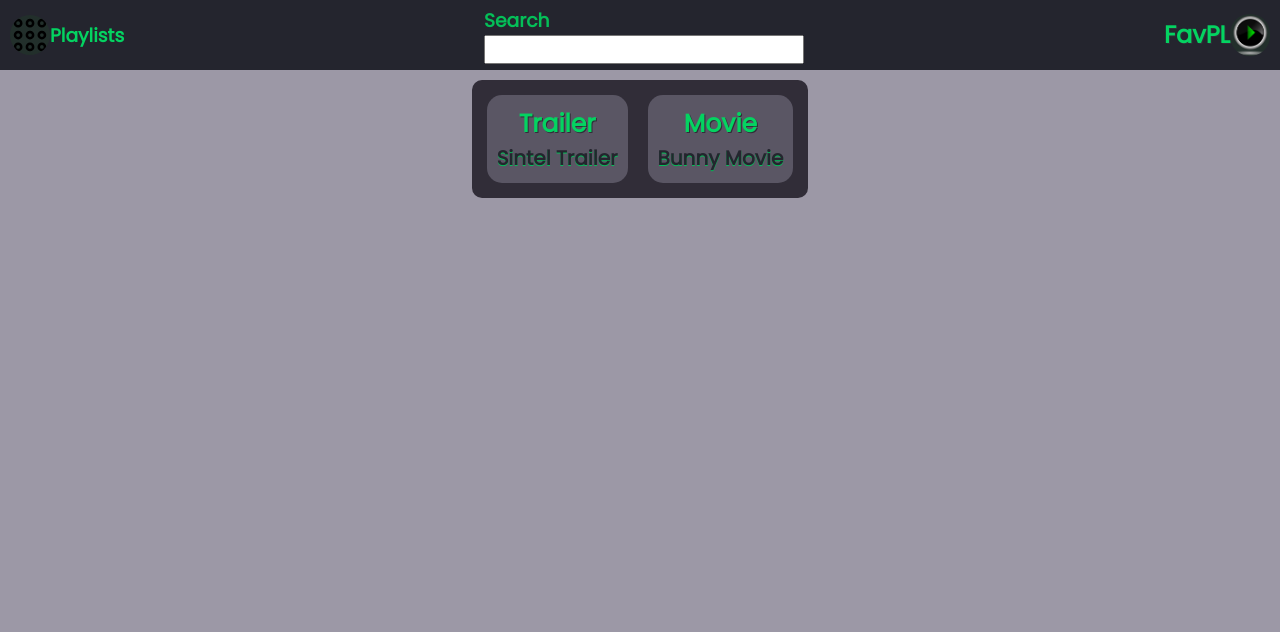
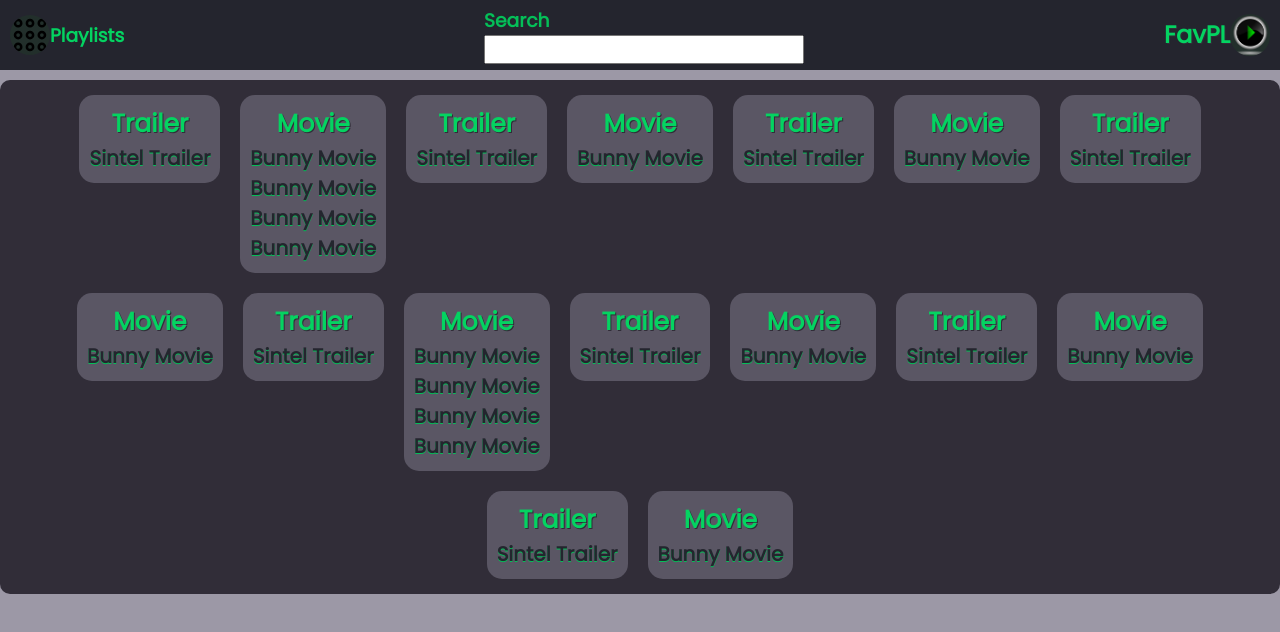
Before and after one commit to lucasrennok/FavPlaylists, a React (Create React App) app in the folder web/: page /playlists in a window 1280 px wide. Shown: the top 632 px of the page. Built offline with nearby package versions, Linux system fonts and the light colour scheme; the HTML template or start-up script is replaced by a standard one.

Commit message:
organizing things before videosList

```diff
--- a/web/src/components/PlaylistVideos/PlaylistVideos.js
+++ /dev/null
@@ -1,27 +0,0 @@
-import React from 'react';
-
-import {Link} from 'react-router-dom';
-import './styles.css'
-
-function PlaylistVideos(){
-    // state = api.get(url)
-    return(
-        <div className="text-playlists">
-            <div className="playlist-videos">
-                <h2>Trailer</h2>
-                <Link to={{pathname: "/playerarea", state:{urlVideo:'https://media.w3.org/2010/05/sintel/trailer_hd.mp4', titleVideo:'Sintel'}}} className="video" >
-                    <h3>Sintel Trailer</h3>
-                </Link>
-            </div>
-
-            <div className="playlist-videos">
-                <h2>Movie</h2>
-                <Link to={{pathname: "/playerarea", state:{urlVideo:'http://media.w3.org/2010/05/bunny/movie.mp4', titleVideo:'Bunny'}}} className="video">
-                    <h3>Bunny Movie</h3>
-                </Link>
-            </div>
-        </div>
-    );
-}
-
-export default PlaylistVideos;
--- /dev/null
+++ b/web/src/components/Playlists/Playlists.js
@@ -0,0 +1,136 @@
+import React from 'react';
+
+import {Link} from 'react-router-dom';
+import './styles.css'
+
+function Playlists(){
+    // api get the state url firstvideo, playlistid, title first video
+    return(
+        <div className="text-playlists">
+            <div className="playlist-videos">
+                <h2>Trailer</h2>
+                <Link to={{pathname: "/playerarea", state:{playlistId: 1, urlVideo:'https://media.w3.org/2010/05/sintel/trailer_hd.mp4', titleVideo:'Sintel'}}} className="video" >
+                    <h3>Sintel Trailer</h3>
+                </Link>
+            </div>
+
+            <div className="playlist-videos">
+                <h2>Movie</h2>
+                <Link to={{pathname: "/playerarea", state:{playlistId: 2, urlVideo:'http://media.w3.org/2010/05/bunny/movie.mp4', titleVideo:'Bunny'}}} className="video">
+                    <h3>Bunny Movie</h3>
+                </Link>
+                <Link to={{pathname: "/playerarea", state:{playlistId: 2, urlVideo:'http://media.w3.org/2010/05/bunny/movie.mp4', titleVideo:'Bunny'}}} className="video">
+                    <h3>Bunny Movie</h3>
+                </Link>
+                <Link to={{pathname: "/playerarea", state:{playlistId: 2, urlVideo:'http://media.w3.org/2010/05/bunny/movie.mp4', titleVideo:'Bunny'}}} className="video">
+                    <h3>Bunny Movie</h3>
+                </Link>
+                <Link to={{pathname: "/playerarea", state:{playlistId: 2, urlVideo:'http://media.w3.org/2010/05/bunny/movie.mp4', titleVideo:'Bunny'}}} className="video">
+                    <h3>Bunny Movie</h3>
+                </Link>
+            </div>
+            <div className="playlist-videos">
+                <h2>Trailer</h2>
+                <Link to={{pathname: "/playerarea", state:{playlistId: 1, urlVideo:'https://media.w3.org/2010/05/sintel/trailer_hd.mp4', titleVideo:'Sintel'}}} className="video" >
+                    <h3>Sintel Trailer</h3>
+                </Link>
+            </div>
+
+            <div className="playlist-videos">
+                <h2>Movie</h2>
+                <Link to={{pathname: "/playerarea", state:{playlistId: 2, urlVideo:'http://media.w3.org/2010/05/bunny/movie.mp4', titleVideo:'Bunny'}}} className="video">
+                    <h3>Bunny Movie</h3>
+                </Link>
+            </div>
+            <div className="playlist-videos">
+                <h2>Trailer</h2>
+                <Link to={{pathname: "/playerarea", state:{playlistId: 1, urlVideo:'https://media.w3.org/2010/05/sintel/trailer_hd.mp4', titleVideo:'Sintel'}}} className="video" >
+                    <h3>Sintel Trailer</h3>
+                </Link>
+            </div>
+
+            <div className="playlist-videos">
+                <h2>Movie</h2>
+                <Link to={{pathname: "/playerarea", state:{playlistId: 2, urlVideo:'http://media.w3.org/2010/05/bunny/movie.mp4', titleVideo:'Bunny'}}} className="video">
+                    <h3>Bunny Movie</h3>
+                </Link>
+            </div>
+            <div className="playlist-videos">
+                <h2>Trailer</h2>
+                <Link to={{pathname: "/playerarea", state:{playlistId: 1, urlVideo:'https://media.w3.org/2010/05/sintel/trailer_hd.mp4', titleVideo:'Sintel'}}} className="video" >
+                    <h3>Sintel Trailer</h3>
+                </Link>
+            </div>
+
+            <div className="playlist-videos">
+                <h2>Movie</h2>
+                <Link to={{pathname: "/playerarea", state:{playlistId: 2, urlVideo:'http://media.w3.org/2010/05/bunny/movie.mp4', titleVideo:'Bunny'}}} className="video">
+                    <h3>Bunny Movie</h3>
+                </Link>
+            </div>
+            <div className="playlist-videos">
+                <h2>Trailer</h2>
+                <Link to={{pathname: "/playerarea", state:{playlistId: 1, urlVideo:'https://media.w3.org/2010/05/sintel/trailer_hd.mp4', titleVideo:'Sintel'}}} className="video" >
+                    <h3>Sintel Trailer</h3>
+                </Link>
+            </div>
+
+            <div className="playlist-videos">
+                <h2>Movie</h2>
+                <Link to={{pathname: "/playerarea", state:{playlistId: 2, urlVideo:'http://media.w3.org/2010/05/bunny/movie.mp4', titleVideo:'Bunny'}}} className="video">
+                    <h3>Bunny Movie</h3>
+                </Link>
+                <Link to={{pathname: "/playerarea", state:{playlistId: 2, urlVideo:'http://media.w3.org/2010/05/bunny/movie.mp4', titleVideo:'Bunny'}}} className="video">
+                    <h3>Bunny Movie</h3>
+                </Link>
+                <Link to={{pathname: "/playerarea", state:{playlistId: 2, urlVideo:'http://media.w3.org/2010/05/bunny/movie.mp4', titleVideo:'Bunny'}}} className="video">
+                    <h3>Bunny Movie</h3>
+                </Link>
+                <Link to={{pathname: "/playerarea", state:{playlistId: 2, urlVideo:'http://media.w3.org/2010/05/bunny/movie.mp4', titleVideo:'Bunny'}}} className="video">
+                    <h3>Bunny Movie</h3>
+                </Link>
+            </div>
+            <div className="playlist-videos">
+                <h2>Trailer</h2>
+                <Link to={{pathname: "/playerarea", state:{playlistId: 1, urlVideo:'https://media.w3.org/2010/05/sintel/trailer_hd.mp4', titleVideo:'Sintel'}}} className="video" >
+                    <h3>Sintel Trailer</h3>
+                </Link>
+            </div>
+
+            <div className="playlist-videos">
+                <h2>Movie</h2>
+                <Link to={{pathname: "/playerarea", state:{playlistId: 2, urlVideo:'http://media.w3.org/2010/05/bunny/movie.mp4', titleVideo:'Bunny'}}} className="video">
+                    <h3>Bunny Movie</h3>
+                </Link>
+            </div>
+            <div className="playlist-videos">
+                <h2>Trailer</h2>
+                <Link to={{pathname: "/playerarea", state:{playlistId: 1, urlVideo:'https://media.w3.org/2010/05/sintel/trailer_hd.mp4', titleVideo:'Sintel'}}} className="video" >
+                    <h3>Sintel Trailer</h3>
+                </Link>
+            </div>
+
+            <div className="playlist-videos">
+                <h2>Movie</h2>
+                <Link to={{pathname: "/playerarea", state:{playlistId: 2, urlVideo:'http://media.w3.org/2010/05/bunny/movie.mp4', titleVideo:'Bunny'}}} className="video">
+                    <h3>Bunny Movie</h3>
+                </Link>
+            </div>
+            <div className="playlist-videos">
+                <h2>Trailer</h2>
+                <Link to={{pathname: "/playerarea", state:{playlistId: 1, urlVideo:'https://media.w3.org/2010/05/sintel/trailer_hd.mp4', titleVideo:'Sintel'}}} className="video" >
+                    <h3>Sintel Trailer</h3>
+                </Link>
+            </div>
+
+            <div className="playlist-videos">
+                <h2>Movie</h2>
+                <Link to={{pathname: "/playerarea", state:{playlistId: 2, urlVideo:'http://media.w3.org/2010/05/bunny/movie.mp4', titleVideo:'Bunny'}}} className="video">
+                    <h3>Bunny Movie</h3>
+                </Link>
+            </div>
+        </div>
+    );
+}
+
+export default Playlists;
--- a/web/src/components/PlaylistVideos/styles.css
+++ b/web/src/components/Playlists/styles.css
@@ -33,6 +33,7 @@
     .text-playlists{
         display: flex;
         flex-direction: row;
+        flex-wrap: wrap;
         align-items: flex-start;
         margin: auto;
     }
--- a/web/src/pages/PlayerArea/index.js
+++ b/web/src/pages/PlayerArea/index.js
@@ -5,12 +5,16 @@ import 'video-react/dist/video-react.css'; // import css
 
 import './styles.css';
 import PageHeader from '../../components/PageHeader/PageHeader';
-import PlaylistVideos from '../../components/PlaylistVideos/PlaylistVideos';
+import Playlists from '../../components/Playlists/Playlists';
 
 // I need to pass the URL
 function PlayerArea({props}){
     const urlVideo = props.location.state.urlVideo;
     const titleVideo = props.location.state.titleVideo;
+    const videoPoster = 'https://thenextdoor.org/wp-content/uploads/2016/11/video_placeholder.jpg';
+
+    console.log("playlistId:", props.location.state.playlistId);
+    //to pick the videos from a playlist
     return (
         <div className="page-player">
             <PageHeader />
@@ -22,14 +26,16 @@ function PlayerArea({props}){
                         className="video-react-player"
                         playsInline
                         preload="auto"
-                        autoPlay
-                        muted
+                        fluid
+                        poster={videoPoster}
+                        // autoPlay
+                        // muted
                         src={urlVideo}
                     ></Player>
 
                 </div>
                 <div className="div-playlists-player">
-                    <PlaylistVideos />
+                    <Playlists />
                 </div>
             </div>
         </div>
--- a/web/src/pages/Playlists/index.js
+++ b/web/src/pages/PlaylistsPage/index.js
@@ -2,17 +2,17 @@ import React from 'react';
 
 import './styles.css';
 import PageHeader from '../../components/PageHeader/PageHeader';
-import PlaylistVideos from '../../components/PlaylistVideos/PlaylistVideos';
+import Playlists from '../../components/Playlists/Playlists';
 
-function Playlists(){
+function PlaylistsPage(){
     return (
         <div className="page-playlists">
             <PageHeader />
             <div className="div-content">
-                <PlaylistVideos />
+                <Playlists />
             </div>
         </div>
     )
 }
 
-export default Playlists;
+export default PlaylistsPage;
--- a/web/src/routes.js
+++ b/web/src/routes.js
@@ -1,14 +1,14 @@
 import React from 'react';
 import {BrowserRouter,Route} from 'react-router-dom';
 import Landing from './pages/Landing';
-import Playlists from './pages/Playlists';
+import PlaylistsPage from './pages/PlaylistsPage';
 import PlayerArea from './pages/PlayerArea';
 
 function Routes(){
     return (
         <BrowserRouter>
             <Route path="/" exact component={Landing} />
-            <Route path="/playlists" component={Playlists} />
+            <Route path="/playlists" component={PlaylistsPage} />
             <Route path="/playerarea" component={(data) => <PlayerArea props={data} />}/>
         </BrowserRouter>
     )
```
Also changed, not shown: web/src/pages/PlaylistsPage/styles.css (renamed from web/src/pages/Playlists/styles.css).
